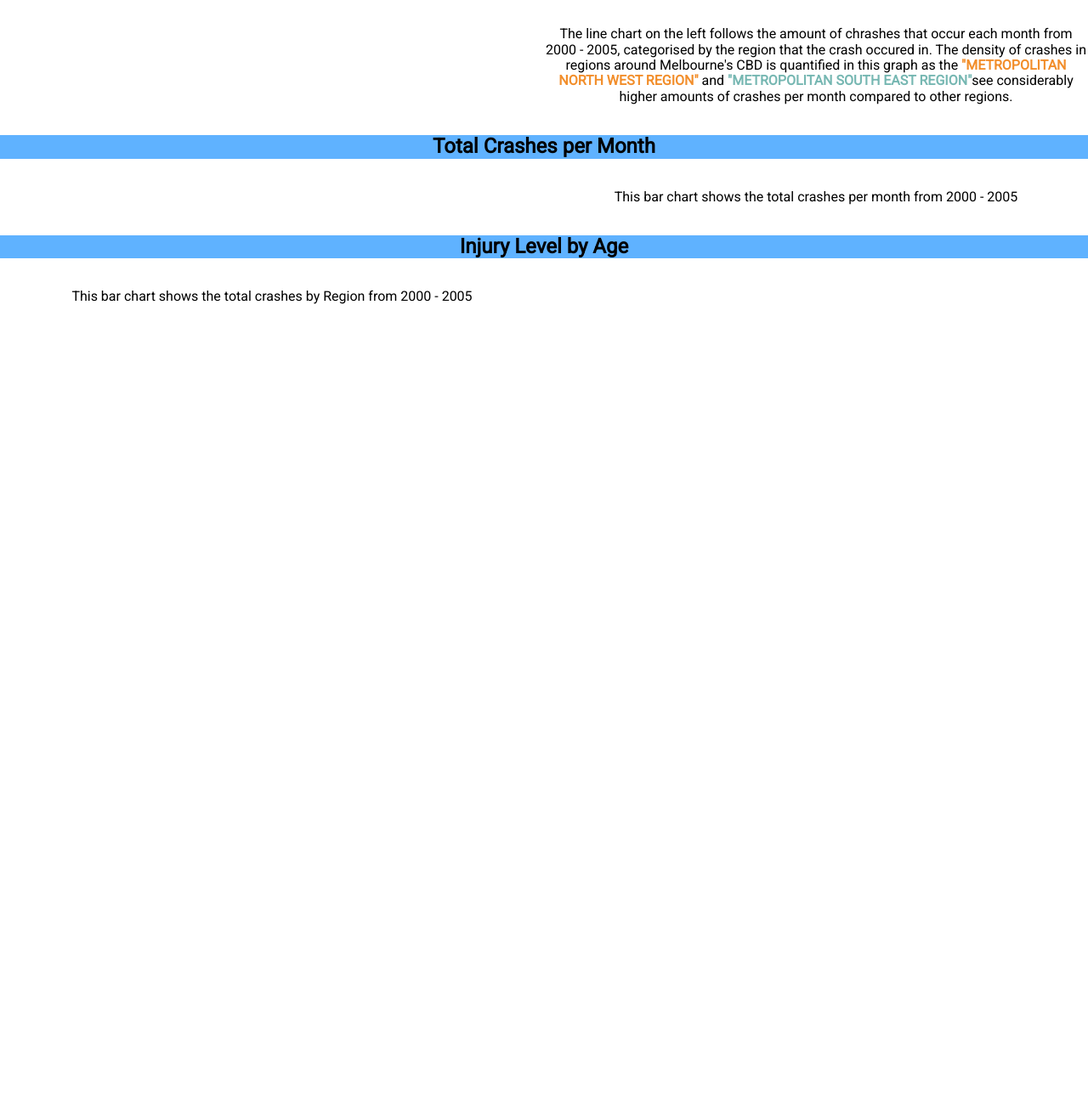
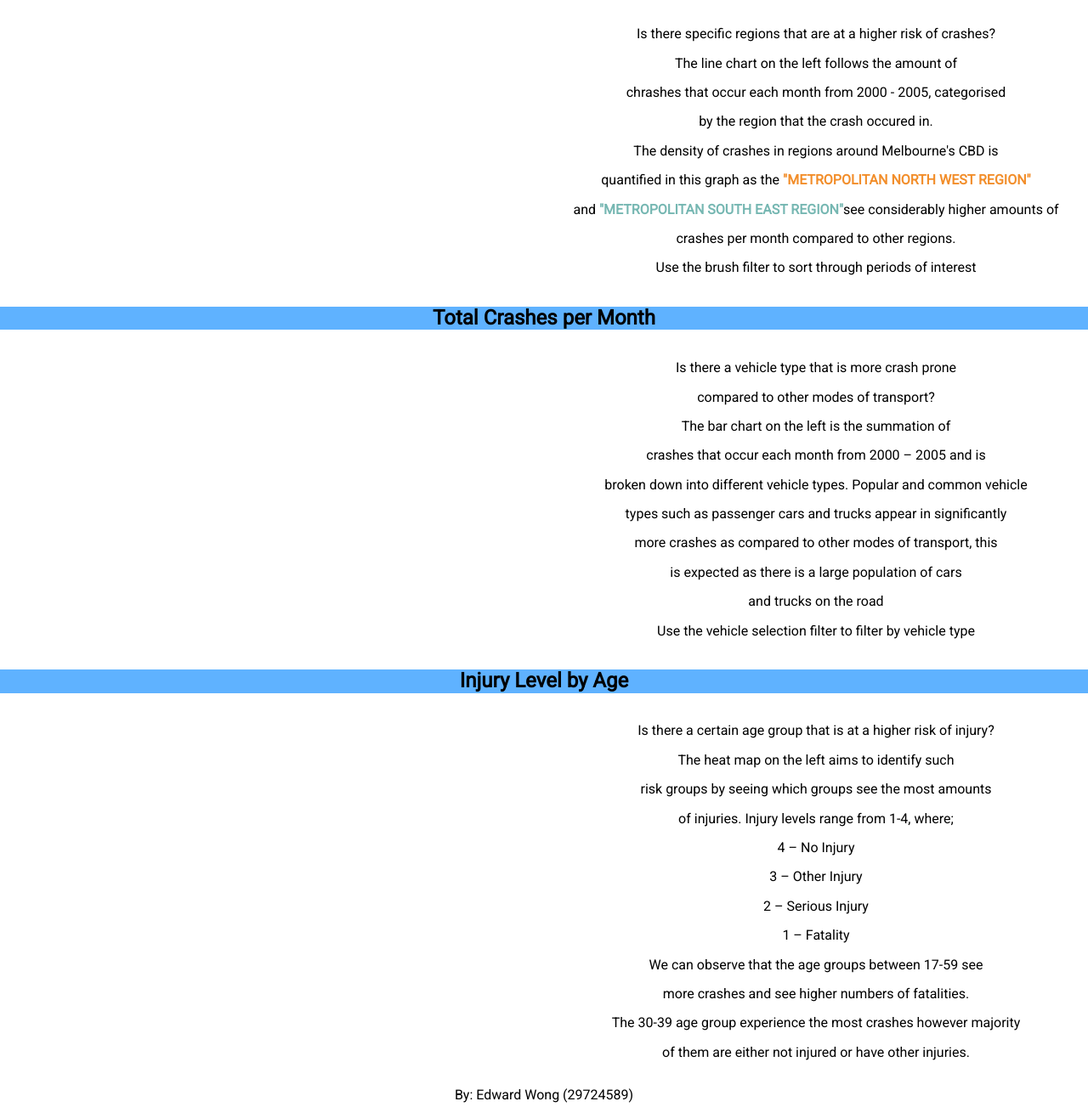
Before and after one commit to edward-wong27/Fit3179_Vis2, a plain HTML site: page index.html in a window 1280 px wide. Shown: the part 440-1743 px from the top of the page at 85% size. Before the commit the page ends 815 px from the top, so only its background shows below. Drawn offline with nearby package versions, Linux system fonts and the light colour scheme; a script that the page names is missing.

Commit message:
Update index.html

```diff
--- a/index.html
+++ b/index.html
@@ -81,11 +81,15 @@
     <div id="Line"></div>
   </div>
   <div class = "pure-u-1-2">
-
-    <p>The line chart on the left follows the amount of chrashes that occur each month from 2000 - 2005, categorised by the region that the crash occured in.
-      The density of crashes in regions around Melbourne's CBD is quantified in this graph as the <span style = "font-weight:bold; color:rgb(242, 142, 43)">"METROPOLITAN NORTH WEST REGION"</span>
-      and <span style = "font-weight:bold; color:rgb(118, 183, 178)">"METROPOLITAN SOUTH EAST REGION"</span>see considerably higher amounts of crashes per month compared to other regions.
-    </p>
+    <p>Is there specific regions that are at a higher risk of crashes?</p>
+    <p>The line chart on the left follows the amount of</p>
+    <P>chrashes that occur each month from 2000 - 2005, categorised</P>
+    <P>by the region that the crash occured in.</P>
+    <p>The density of crashes in regions around Melbourne's CBD is</p>
+    <P>quantified in this graph as the <span style = "font-weight:bold; color:rgb(242, 142, 43)">"METROPOLITAN NORTH WEST REGION"</span></P>
+      <P>and <span style = "font-weight:bold; color:rgb(118, 183, 178)">"METROPOLITAN SOUTH EAST REGION"</span>see considerably higher amounts of</P>
+      <p>crashes per month compared to other regions.</p>
+      <P>Use the brush filter to sort through periods of interest</P>
   </div>
  </div>
 
@@ -96,7 +100,17 @@
         <div id="Bar"></div>
       </div>
       <div class = "pure-u-1-2">
-        <p>This bar chart shows the total crashes per month from 2000 - 2005</p>
+        <P>Is there a vehicle type that is more crash prone</P>
+        <P>compared to other modes of transport?</P>
+        <p>The bar chart on the left is the summation of</p>
+        <p>crashes that occur each month from 2000 – 2005 and is</p>
+        <p>broken down into different vehicle types. Popular and common vehicle</p>
+        <P>types such as passenger cars and trucks appear in significantly</P>
+        <P>more crashes as compared to other modes of transport, this</P>
+        <P>is expected as there is a large population of cars</P>
+        <P>and trucks on the road</P>
+
+        <P> Use the vehicle selection filter to filter by vehicle type</P>
       </div>
     </div>
 
@@ -107,10 +121,19 @@
     <div id="Heat"></div>
     </div>
 
-
-</div>
       <div class = "pure-u-1-2">
-        <p>This bar chart shows the total crashes by Region from 2000 - 2005</p>
+        <p>Is there a certain age group that is at a higher risk of injury?</p>
+        <P>The heat map on the left aims to identify such</P>
+        <P>risk groups by seeing which groups see the most amounts</P>
+        <P>of injuries. Injury levels range from 1-4, where;</P>
+        <P>4 – No Injury</P>
+        <P>3 – Other Injury</P>
+        <P>2 – Serious Injury </P>
+        <P>1 – Fatality</P>
+        <P>We can observe that the age groups between 17-59 see</P>
+        <P>more crashes and see higher numbers of fatalities.</P>
+        <P>The 30-39 age group experience the most crashes however majority</P>
+        <P>of them are either not injured or have other injuries.</P>
 
       </div>
 
@@ -118,6 +141,6 @@
 
     </div>
 </div>
-
+<p>By: Edward Wong (29724589)</p>
 </body>
 </html>
```
